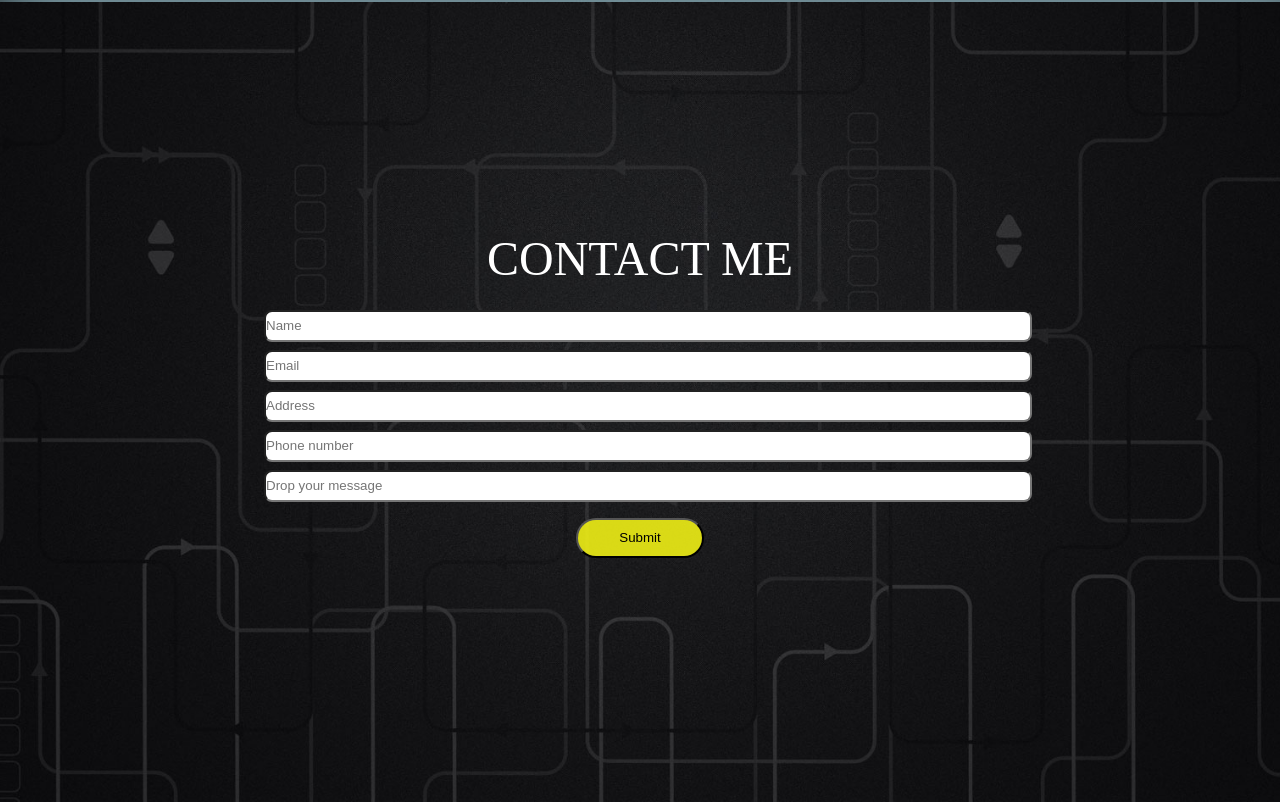
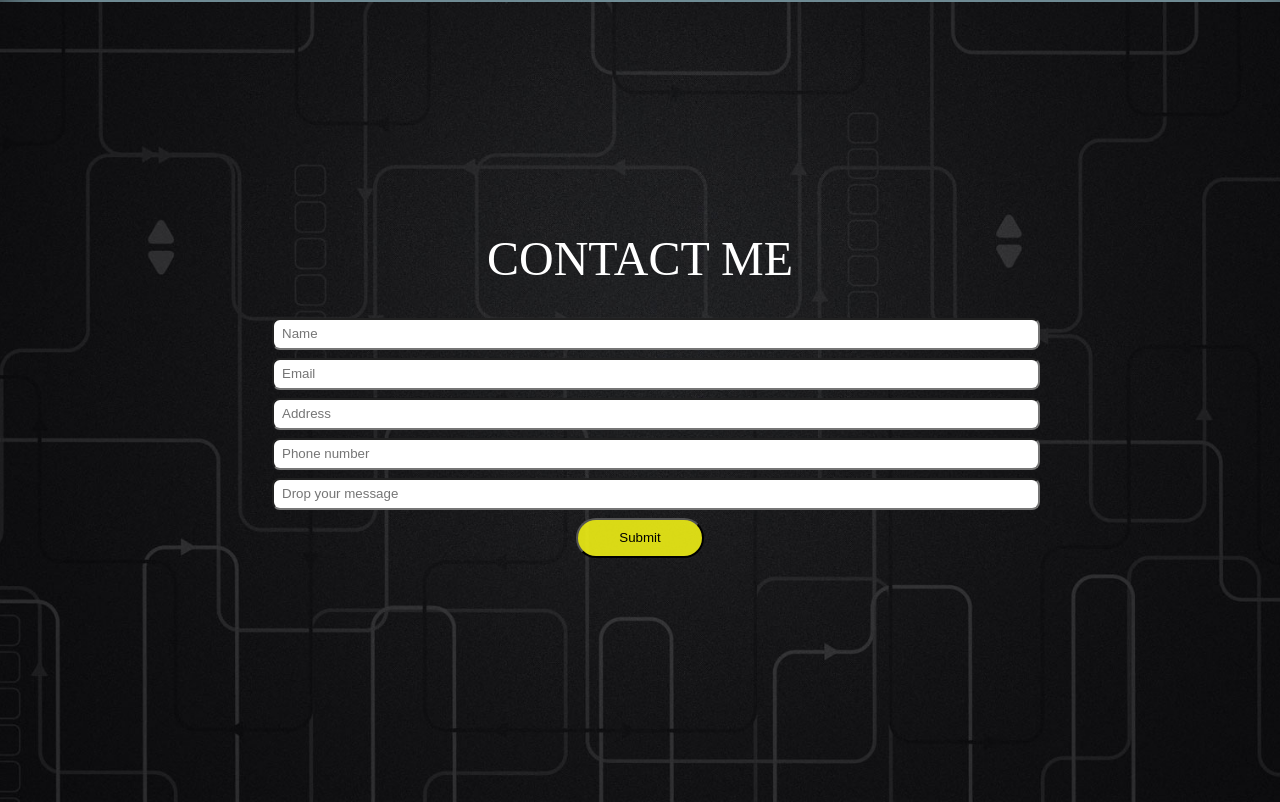
Before and after one commit to AMANverma9118/portifolio, a plain HTML site: page index.html in a window 1280 px wide. Shown: the part 3198-4000 px from the top of the page. Drawn offline with Linux system fonts and the light colour scheme.

Commit message:
Modified

```diff
--- a/index.html
+++ b/index.html
@@ -4,7 +4,7 @@
 <head>
     <meta charset="UTF-8">
     <meta name="viewport" content="width=device-width, initial-scale=1.0">
-    <title>Aman Verma</title>
+    <title>Aman Verma portfolio</title>
     <link rel="icon" href="/img/images-removebg-preview.png">
     <link rel="stylesheet" href="/style.css">
 
@@ -38,7 +38,7 @@
                 </span>
                 <br>
                 <span class="text3">
-                    <!-- I'm currently learning Web Development. <br> -->
+
                     <span class="text4">Competitive Programmer. Traniee in <span class="name3">Conatus</span></span>
                 </span>
                 <br>
@@ -69,9 +69,9 @@
         <div class="about_content">
             <p id="p1">Hello, I'm Aman Verma, and I'm thrilled to welcome you to my portfolio. I am from varanasi. I
                 always been
-                passionate about learning  </p>
+                passionate about learning </p>
             <p id="p2">
-                    new  things. I am proud to have been a Developer of team Conatus. Additionally I work
+                new things. I am proud to have been a Developer of team Conatus. Additionally I work
                 hard to achieve my goal and do my best</p>
             <p id="p3"> towards my work It's a reflection of the multi-faceted person I
                 am, and I bring this perspective into everything I create.</p>
@@ -121,10 +121,10 @@
                 <input type="email" name="email" class="label" placeholder="Email">
             </div>
             <div class="label">
-                <input type="email" name="email" class="label" placeholder="Address">
+                <input type="text" name="Address" class="label" placeholder="Address">
             </div>
             <div class="label">
-            <input type="email" name="email" class="label" placeholder="Phone number">
+                <input type="text" name="Address" class="label" placeholder="Phone number">
             </div>
 
             <div class="label">
--- a/style.css
+++ b/style.css
@@ -442,6 +442,7 @@
     margin: 0.5rem;
     height: 2rem;
     border-radius: 0.5rem;
+    padding: 0.5rem;
 }
 
 .btn {
```
Lines whose indentation alone changed are shown as unchanged.
